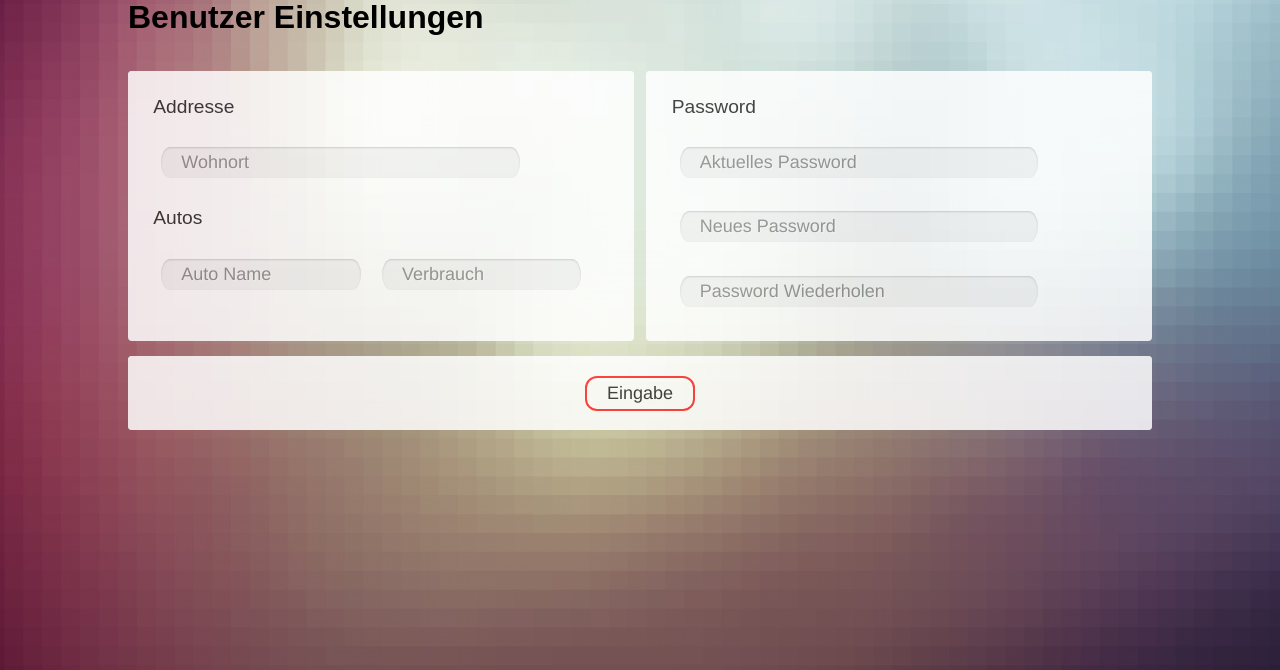
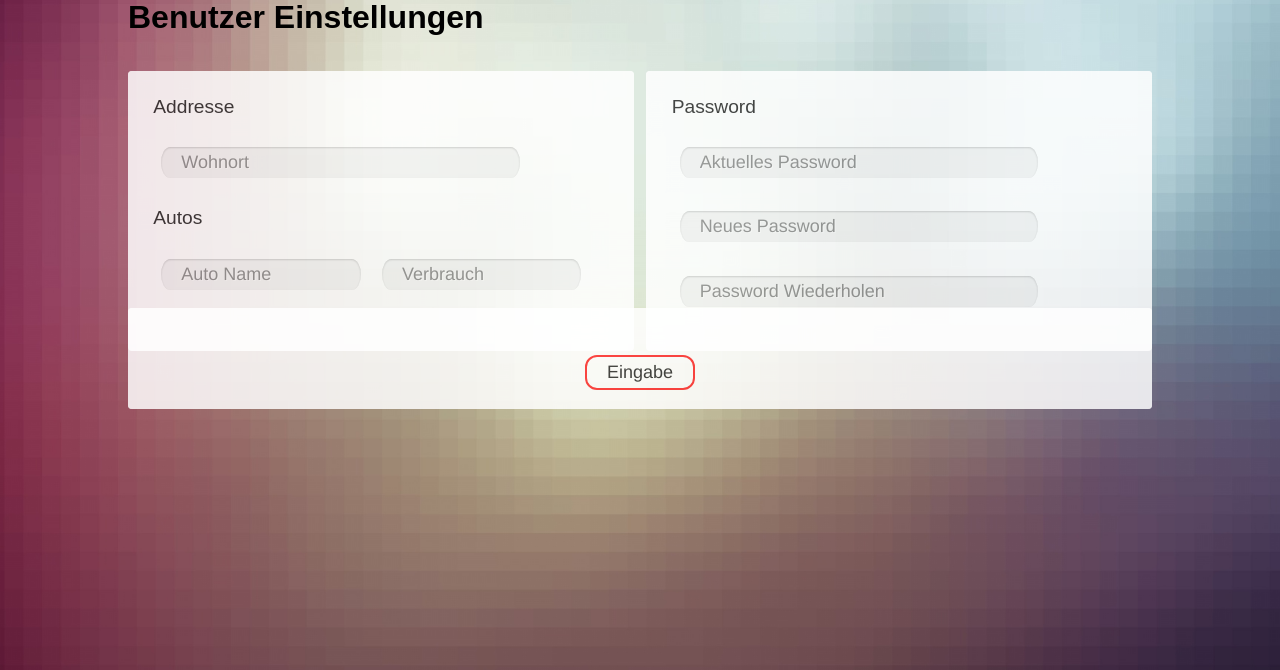
Before and after one commit to tecnot2773/Tankpreise, a PHP site: page /user/userConfig.php in a window 1280 px wide. Shown: the part 87-757 px from the top of the page. Run offline with PHP 8.4, Linux system fonts and the light colour scheme; the visitor is signed in with stand-in values (Sample User, id 1); some web fonts are replaced.

Commit message:
huren css

```diff
--- a/css/custom/userConfig.css
+++ b/css/custom/userConfig.css
@@ -4,7 +4,7 @@
 	margin-left: 10%;
 	margin-top: 1%;
 	font-size: 120%;
-  height: 270px;
+  height: 35vh;
 }
 #griddiv-right {
 	width: 39.5%;
@@ -12,7 +12,7 @@
 	margin-right: 10%;
 	margin-top: 1%;
 	font-size: 120%;
-  height: 270px;
+  height: 35vh;
 }
 #rowstart {
 	padding-top:  5%;
@@ -41,16 +41,16 @@
 #textbox-small{
   width: 35% !important;
 }
-#searchrow{
+#submitrow{
 	padding-top:  1.5%;
 	padding-bottom: 1.5%;
 }
 
-#griddiv-search {
+#griddiv-submit {
 width: 80%;
 text-align: center;
 margin-bottom: 2.5%;
 margin: 0 auto;
 text-transform: capitalize;
-margin-top: 25%;
+margin-top: 21.2%;
 }
--- a/user/userConfig.php
+++ b/user/userConfig.php
@@ -75,8 +75,8 @@
 						<input id="textbox-large" name="text-renewpassword" class="enjoy-css" type="text" placeholder="Password Wiederholen">
 					</div>
 				</div>
-				<div id="griddiv-search" class="white">
-					<div id="searchrow" class="white">
+				<div id="griddiv-submit" class="white">
+					<div id="submitrow" class="white">
 						<input class="button" type="submit" value="Eingabe">
 						<?php include_once "../function/userConfig.php"; ?>
 					</div>
```
